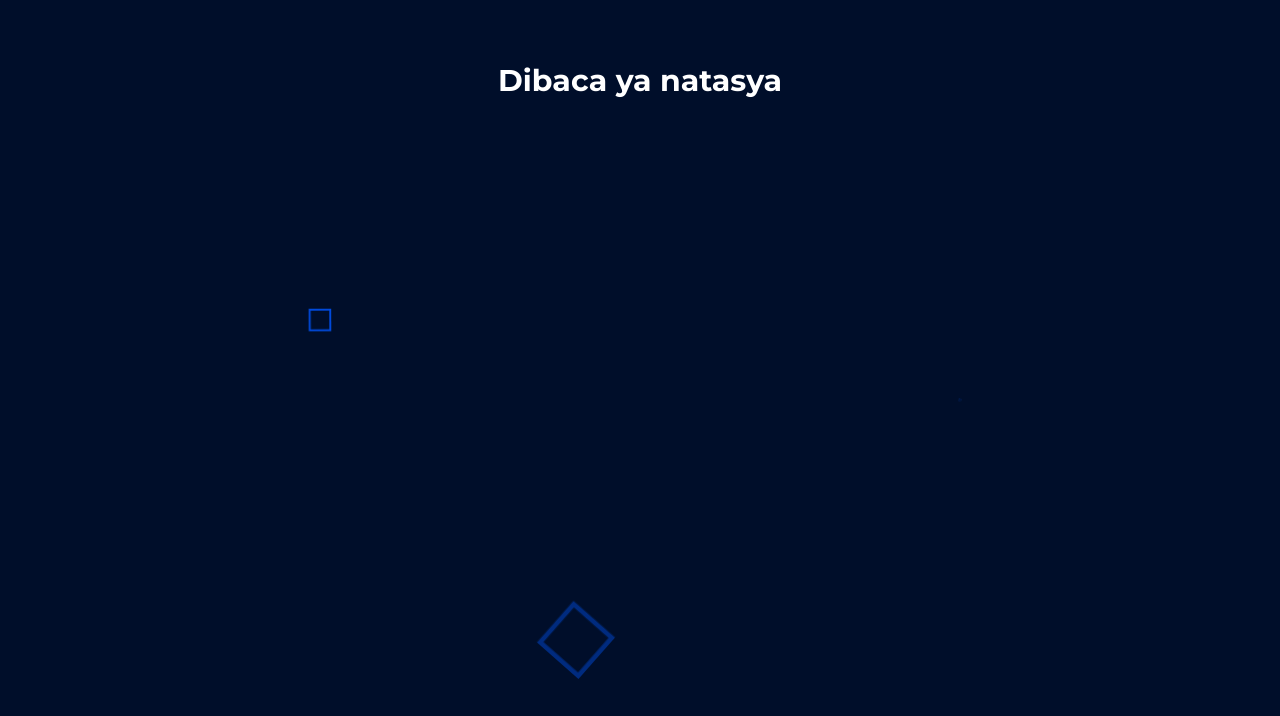
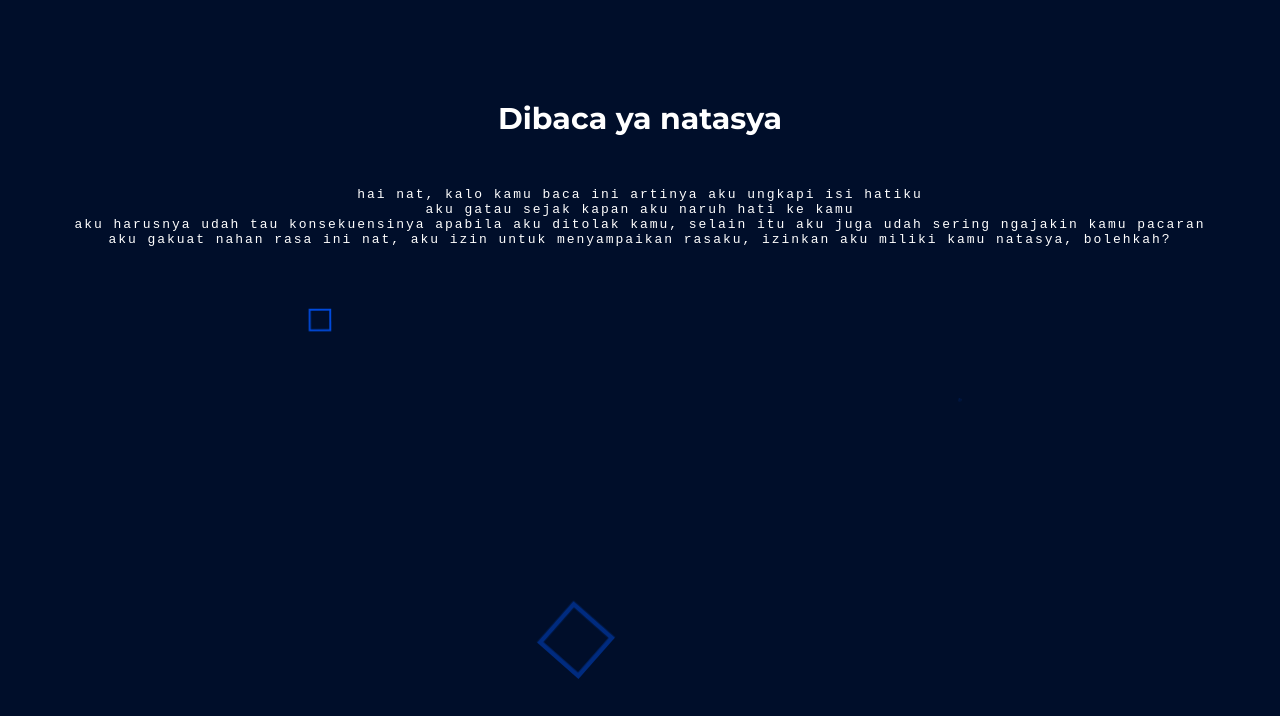
Before and after one commit to panduputrariadi/yourFlower, a plain HTML site: page envelope.html in a window 1280 px wide. Drawn offline with Linux system fonts and the light colour scheme.

Commit message:
update animation

```diff
--- a/css/envelop.css
+++ b/css/envelop.css
@@ -1,5 +1,5 @@
 @import url("https://fonts.googleapis.com/css?family=Montserrat:700");
-body{
+body {
   width: 100%;
   height: 100vh;
   margin: 0;
@@ -15,12 +15,13 @@ body{
 
 .hero__title {
   color: #fff;
-  position: absolute;
-  top: 10%;
-  left: 50%;
-  transform: translate(-50%, -50%);
+  display: flex;
+  text-align: center;
+  justify-content: center;
   font-size: 30px;
   z-index: 1;
+  margin-bottom: 50px;
+  margin-top: 100px;
 }
 
 .cube {
@@ -90,3 +91,94 @@ body{
     opacity: 0;
   }
 }
+
+.typewriter p{
+  justify-content: center;
+  text-align: center;
+  display: flex;
+  flex-direction: column;
+}
+.typewriter p:nth-child(1) {
+  color: #fff;
+  font-family: monospace;
+  overflow: hidden;
+  /* border-right: 0.15em solid orange; */
+  /* white-space: nowrap; */
+  margin: 0 auto;
+  padding: 0 auto;
+  letter-spacing: 0.15em;
+  animation: typing 2s steps(30, end), blink-caret 0.75s step-end infinite;
+}
+
+@keyframes typing {
+  from {
+    width: 0;
+  }
+  to {
+    width: 100%;
+  }
+}
+
+@keyframes blink-caret {
+  from,
+  to {
+    border-color: orange;
+  }
+  50% {
+    border-color: orange;
+  }
+}
+
+.typewriter p:nth-child(2) {
+  color: #fff;
+  font-family: monospace;
+  overflow: hidden;
+  padding: 0 auto;
+  /* white-space: nowrap; */
+  margin: 0 auto;
+  letter-spacing: 0.15em;
+  animation: typing 1s steps(30, end) forwards,
+    blink-caret 0.75s step-end infinite;
+  animation-delay: 0.7s;
+  animation-fill-mode: both;
+  text-align: center;
+}
+.typewriter p:nth-child(3) {
+  color: #fff;
+  font-family: monospace;
+  overflow: hidden;
+  padding: 0 auto;
+  /* white-space: nowrap; */
+  margin: 0 auto;
+  letter-spacing: 0.15em;
+  animation: typing 1s steps(30, end) forwards,
+    blink-caret 0.75s step-end infinite;
+  animation-delay: 1.5s;
+  animation-fill-mode: both;
+}
+.typewriter p:nth-child(4) {
+  color: #fff;
+  font-family: monospace;
+  overflow: hidden;
+  padding: 0 auto;
+  /* white-space: nowrap; */
+  margin: 0 auto;
+  letter-spacing: 0.15em;
+  animation: typing 1s steps(30, end) forwards,
+    blink-caret 0.75s step-end infinite;
+  animation-delay: 1.55s;
+  animation-fill-mode: both;
+}
+.typewriter p:nth-child(5) {
+  color: #fff;
+  font-family: monospace;
+  overflow: hidden;
+  padding: 0 auto;
+  /* white-space: nowrap; */
+  margin: 0 auto;
+  letter-spacing: 0.15em;
+  animation: typing 1s steps(30, end) forwards,
+    blink-caret 0.75s step-end infinite;
+  animation-delay: 2.3s;
+  animation-fill-mode: both;
+}
--- a/envelope.html
+++ b/envelope.html
@@ -15,11 +15,13 @@
         <div class="cube"></div>
         <div class="cube"></div>
         <div class="cube"></div>
-        <!-- <div class="button">
-            <button>
-                <a href="flower.html">For you</a>
-            </button>
-        </div> -->
+
+        <div class="typewriter">
+            <p>hai nat, kalo kamu baca ini artinya aku ungkapi isi hatiku</p>
+            <p>aku gatau sejak kapan aku naruh hati ke kamu</p>
+            <p>aku harusnya udah tau konsekuensinya apabila aku ditolak kamu, selain itu aku juga udah sering ngajakin kamu pacaran</p>
+            <p>aku gakuat nahan rasa ini nat, aku izin untuk menyampaikan rasaku, izinkan aku miliki kamu natasya, bolehkah?</p>
+          </div>
       </div>
 </body>
 </html>
```
Lines whose indentation alone changed are shown as unchanged.
